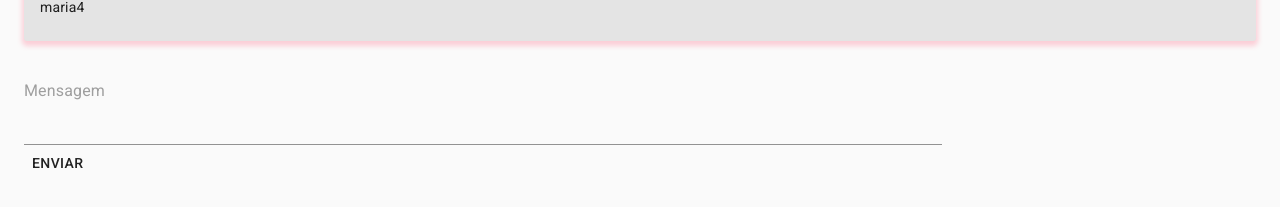
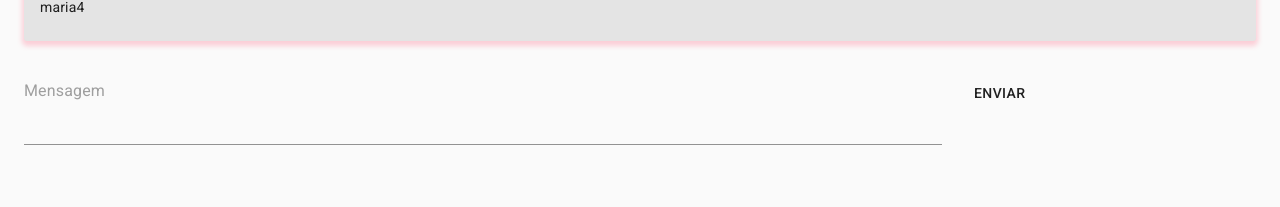
Before and after one commit to LASalvador/seguranca-informacao, a React (Create React App) app in the folder client/: page /chat in a window 1280 px wide. Shown: the part 421-628 px from the top of the page. Built offline with nearby package versions, Linux system fonts and the light colour scheme.

Commit message:
atualizando chat component

```diff
--- a/client/src/pages/Chat.js
+++ b/client/src/pages/Chat.js
@@ -59,10 +59,10 @@ export default class Chat extends Component {
                                     onChange={this.handleChange}
                                 />
                             </FormControl>
-                            <Button onClick={this.handleSubmit}> Enviar </Button>
                         </form>
                     </Grid>
                     <Grid item xs={3}>
+                        <Button onClick={this.handleSubmit}> Enviar </Button>
                     </Grid>
 
                 </Grid>
```
